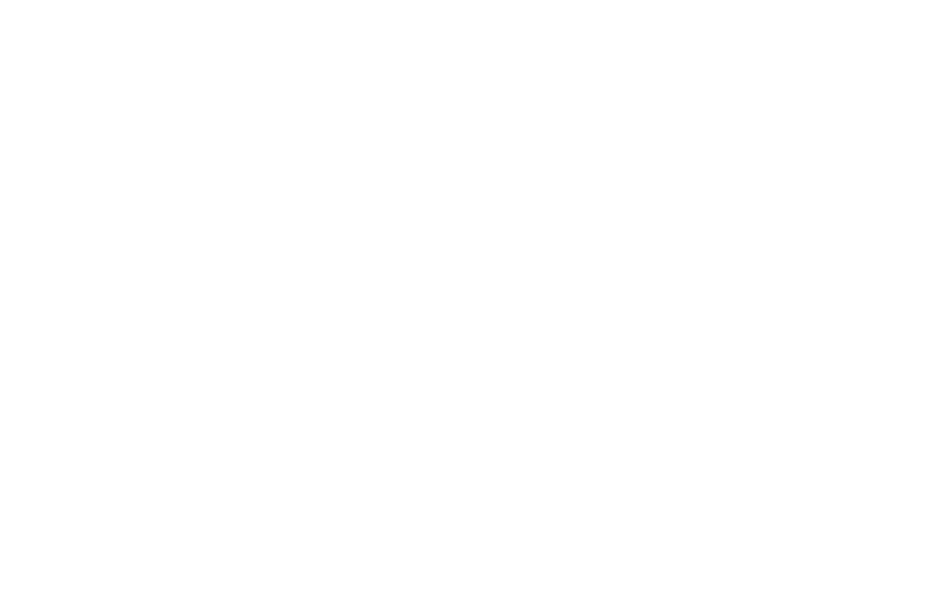
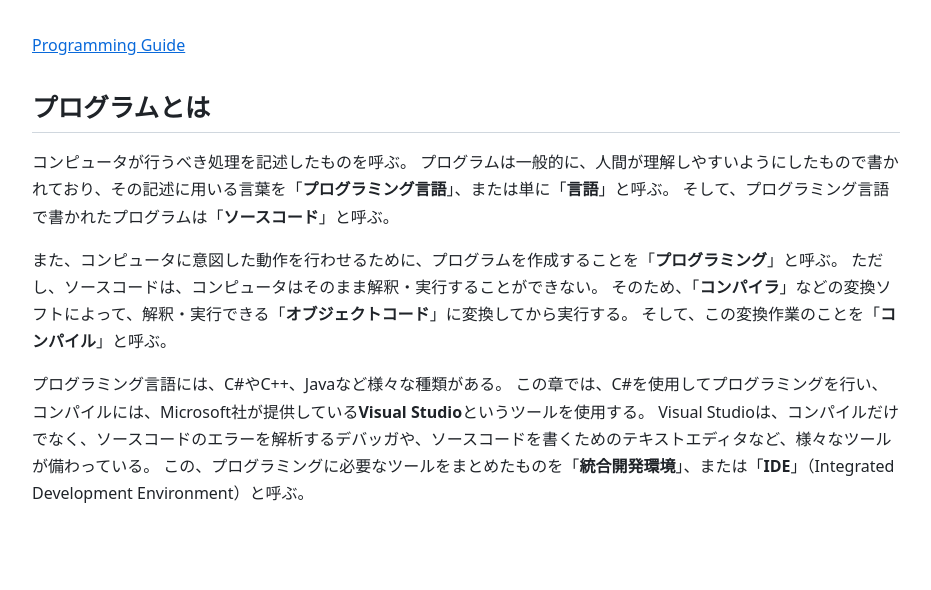
Before and after one commit to schwesterium/schwesterium.github.io, a plain HTML site: page ProgrammingGuide/Pages/PartOne/p1_1.html in a window 1280 px wide. Shown: the whole page, without its empty margins (174-1105 px from the left). Drawn offline with Linux system fonts and the light colour scheme.

Commit message:
ガイド1-1

```diff
--- a/ProgrammingGuide/Pages/PartOne/p1_1.html
+++ b/ProgrammingGuide/Pages/PartOne/p1_1.html
@@ -0,0 +1,36 @@
+<!DOCTYPE html>
+<html lang="ja">
+
+<head>
+    <meta charset="UTF-8">
+    <title>Programming Guide</title>
+    <meta name="viewport" content="width=device-width, initial-scale=1">
+    <link rel="stylesheet" href="/SchwesteriumLibraryDocs/docs.css">
+</head>
+
+<header>
+    <a class="logo" href="../home.html">Programming Guide</a>
+</header>
+
+<body>
+    <div class="content">
+        <h1>プログラムとは</h1>
+        <p>
+            コンピュータが行うべき処理を記述したものを呼ぶ。
+            プログラムは一般的に、人間が理解しやすいようにしたもので書かれており、その記述に用いる言葉を「<strong>プログラミング言語</strong>」、または単に「<strong>言語</strong>」と呼ぶ。
+            そして、プログラミング言語で書かれたプログラムは「<strong>ソースコード</strong>」と呼ぶ。
+        </p>
+        <p>
+            また、コンピュータに意図した動作を行わせるために、プログラムを作成することを「<strong>プログラミング</strong>」と呼ぶ。
+            ただし、ソースコードは、コンピュータはそのまま解釈・実行することができない。
+            そのため、「<strong>コンパイラ</strong>」などの変換ソフトによって、解釈・実行できる「<strong>オブジェクトコード</strong>」に変換してから実行する。
+            そして、この変換作業のことを「<strong>コンパイル</strong>」と呼ぶ。
+        </p>
+        <p>
+            プログラミング言語には、C#やC++、Javaなど様々な種類がある。
+            この章では、C#を使用してプログラミングを行い、コンパイルには、Microsoft社が提供している<b>Visual Studio</b>というツールを使用する。
+            Visual Studioは、コンパイルだけでなく、ソースコードのエラーを解析するデバッガや、ソースコードを書くためのテキストエディタなど、様々なツールが備わっている。
+            この、プログラミングに必要なツールをまとめたものを「<strong>統合開発環境</strong>」、または「<strong>IDE</strong>」（Integrated Development Environment）と呼ぶ。
+        </p>
+    </div>
+</body>
```
Also changed, not shown: ProgrammingGuide/Pages/overview.html (+1 -0 lines), ProgrammingGuide/home.html (+7 -0 lines).
